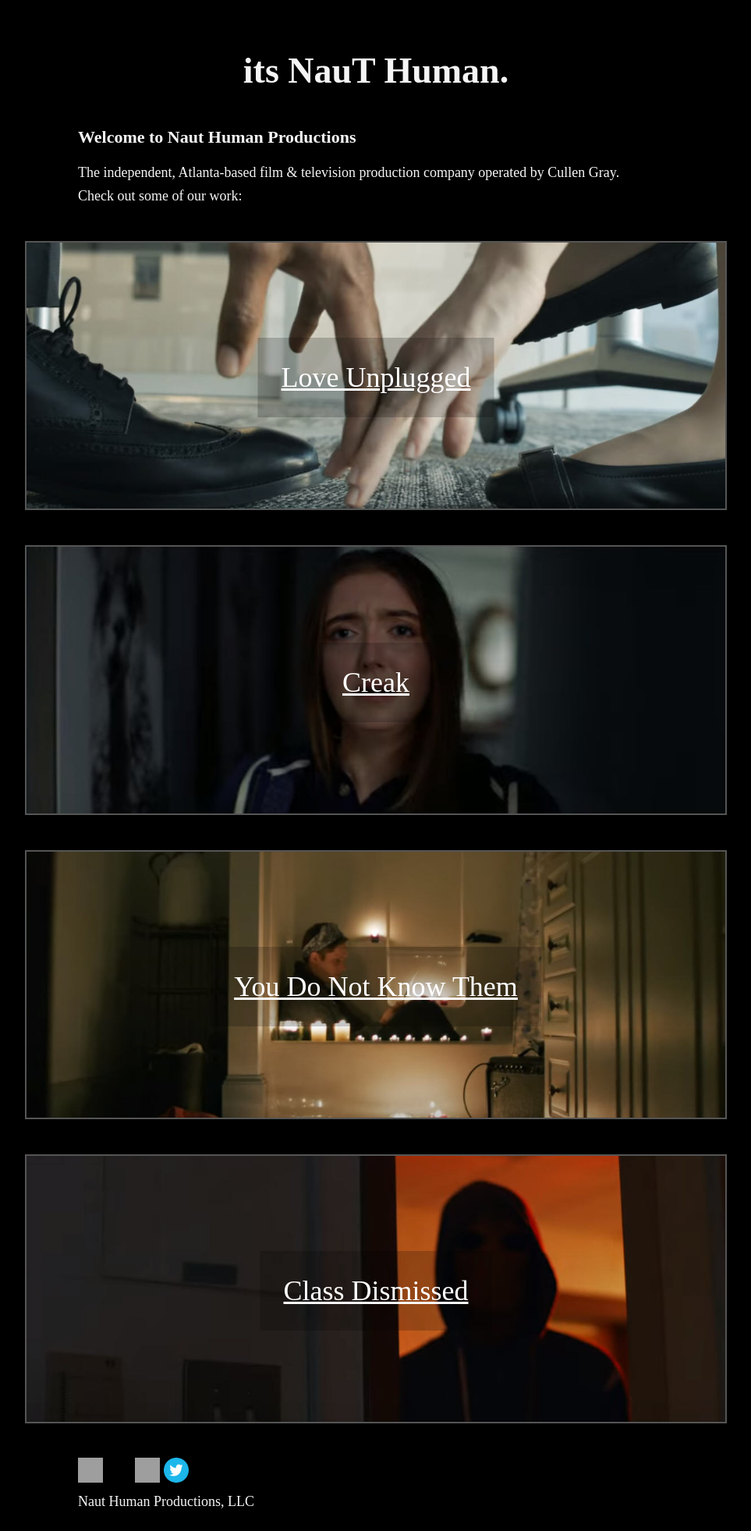
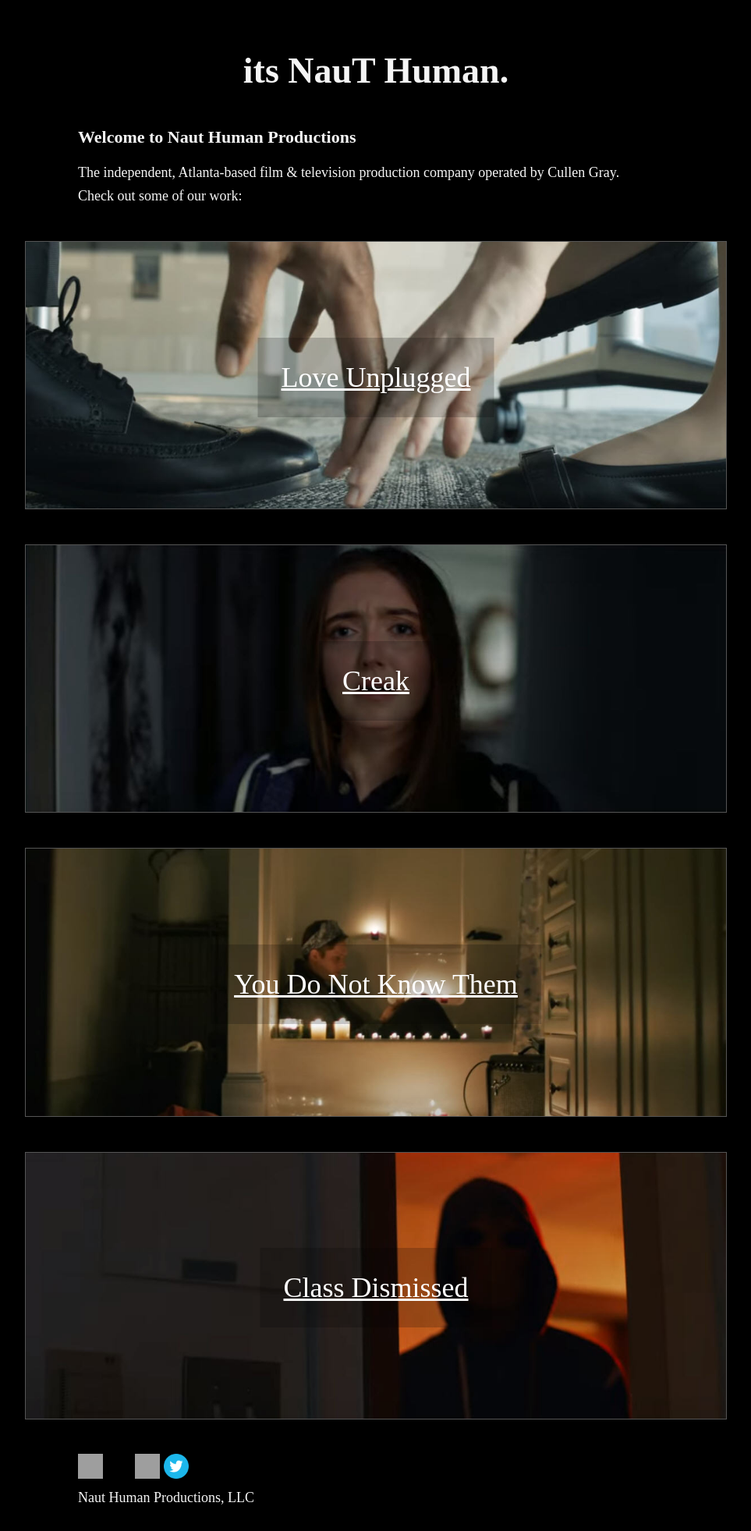
Before and after one commit to nauthuman/nauthuman.github.io, a Jekyll site: the page built from index.html, in a window 1280 px wide. Shown: the whole page at 78% size, without its empty margins (158-1121 px from the left). Built offline with Jekyll 4.4.1, drawn with Linux system fonts in a browser that asks for light colours; some web fonts are replaced.

Commit message:
Update posts.css

```diff
--- a/stylesheets/posts.css
+++ b/stylesheets/posts.css
@@ -12,7 +12,7 @@
     text-align: center;
   }
   img.post-image {
-    border: 2px solid #555;
+    border: 1px solid #555;
     max-width: 900px;
   }
   div.post-image a.project-title {
```
